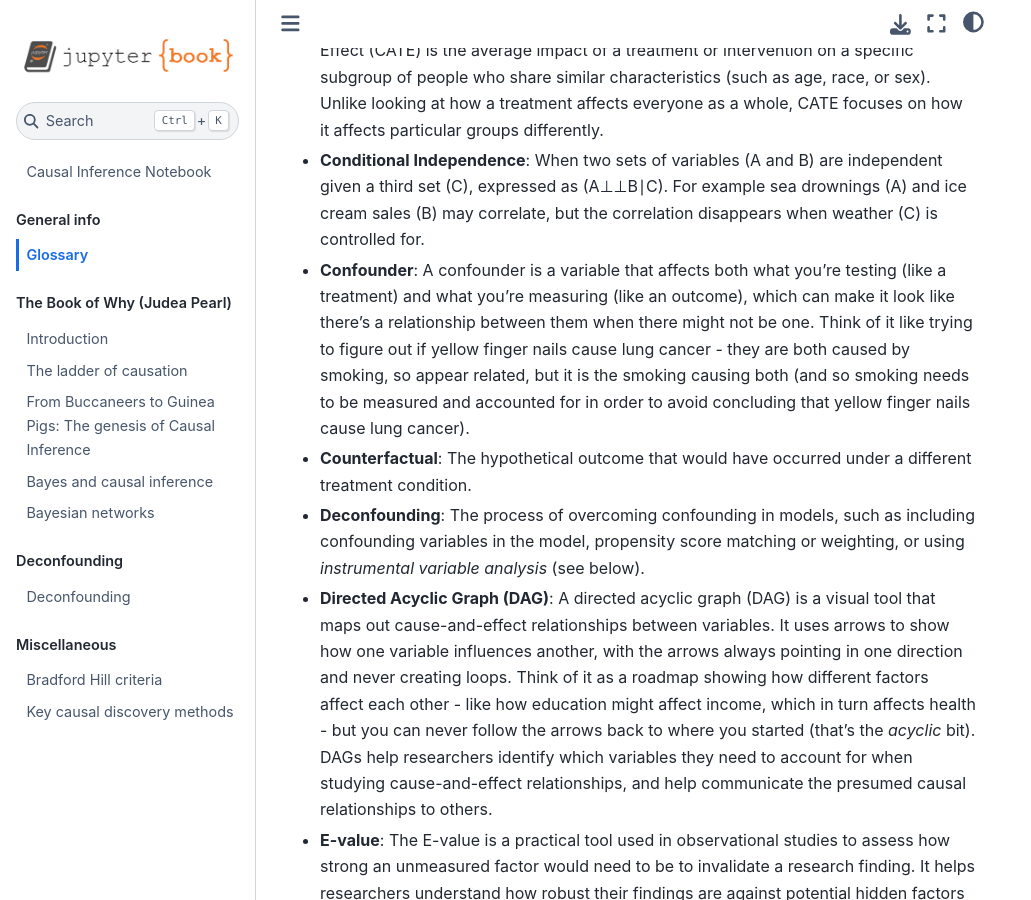
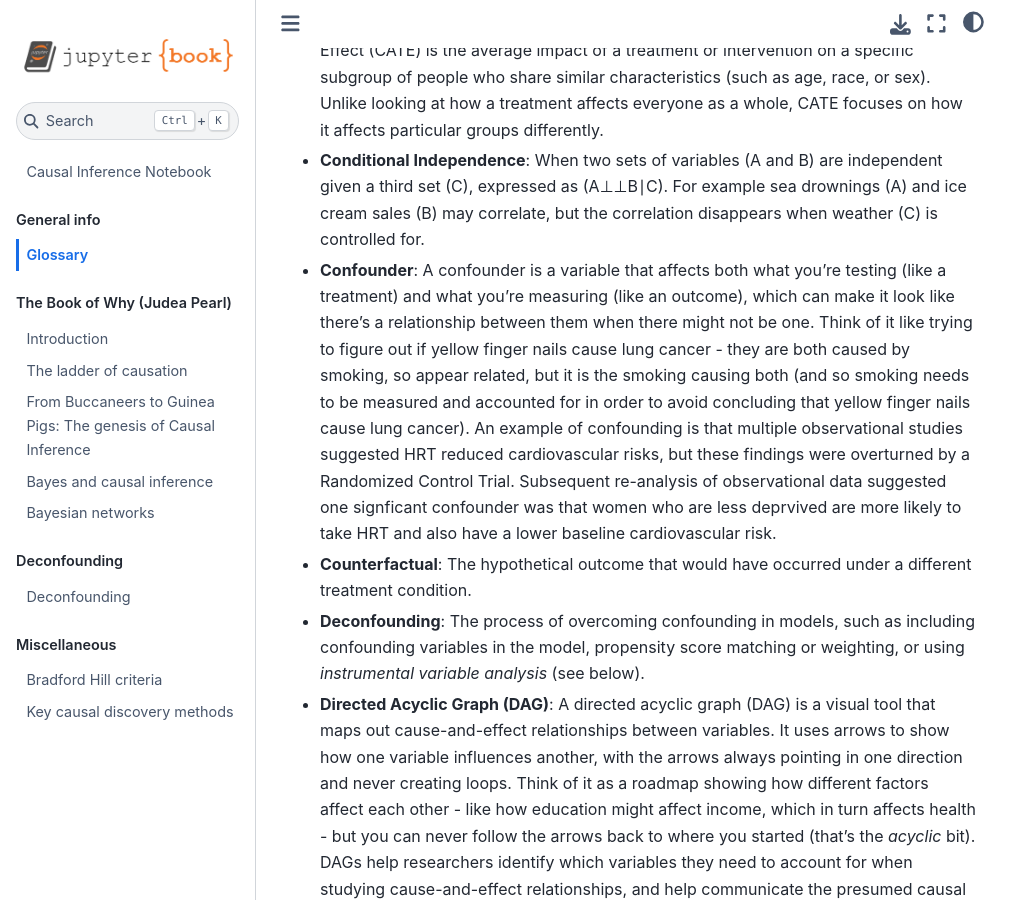
Before and after one commit to samuel-book/causal_inference_notebook, a Jupyter Book: the page built from glossary.md, in a window 1280 px wide and 900 px high, scrolled down 1668 px. Shown: the whole window, without its empty margins (0-1031 px from the left). Built offline with Jupyter Book 1.0.4 settings and Sphinx 7.4.7 and the Sphinx Book theme 1.1.4, drawn with Linux system fonts in a browser that asks for light colours; pages that are not in the unit, such as notebooks, are missing from menus.

Commit message:
Update glossary

```diff
--- a/glossary.md
+++ b/glossary.md
@@ -25,7 +25,7 @@
 
 * **Conditional Independence**: When two sets of variables (A and B) are independent given a third set (C), expressed as (A⊥⊥B∣C). For example sea drownings (A) and ice cream sales (B) may correlate, but the correlation disappears when weather (C) is controlled for.
 
-* **Confounder**: A confounder is a variable that affects both what you're testing (like a treatment) and what you're measuring (like an outcome), which can make it look like there's a relationship between them when there might not be one. Think of it like trying to figure out if yellow finger nails cause lung cancer - they are both caused by smoking, so appear related, but it is the smoking causing both (and so smoking needs to be measured and accounted for in order to avoid concluding that yellow finger nails cause lung cancer).
+* **Confounder**: A confounder is a variable that affects both what you're testing (like a treatment) and what you're measuring (like an outcome), which can make it look like there's a relationship between them when there might not be one. Think of it like trying to figure out if yellow finger nails cause lung cancer - they are both caused by smoking, so appear related, but it is the smoking causing both (and so smoking needs to be measured and accounted for in order to avoid concluding that yellow finger nails cause lung cancer). An example of confounding is that multiple observational studies suggested HRT reduced cardiovascular risks, but these findings were overturned by a Randomized Control Trial. Subsequent re-analysis of observational data suggested one signficant confounder was that women who are less deprvived are more likely to take HRT and also have a lower baseline cardiovascular risk.
 
 * **Counterfactual**: The hypothetical outcome that would have occurred under a different treatment condition.
 
```
